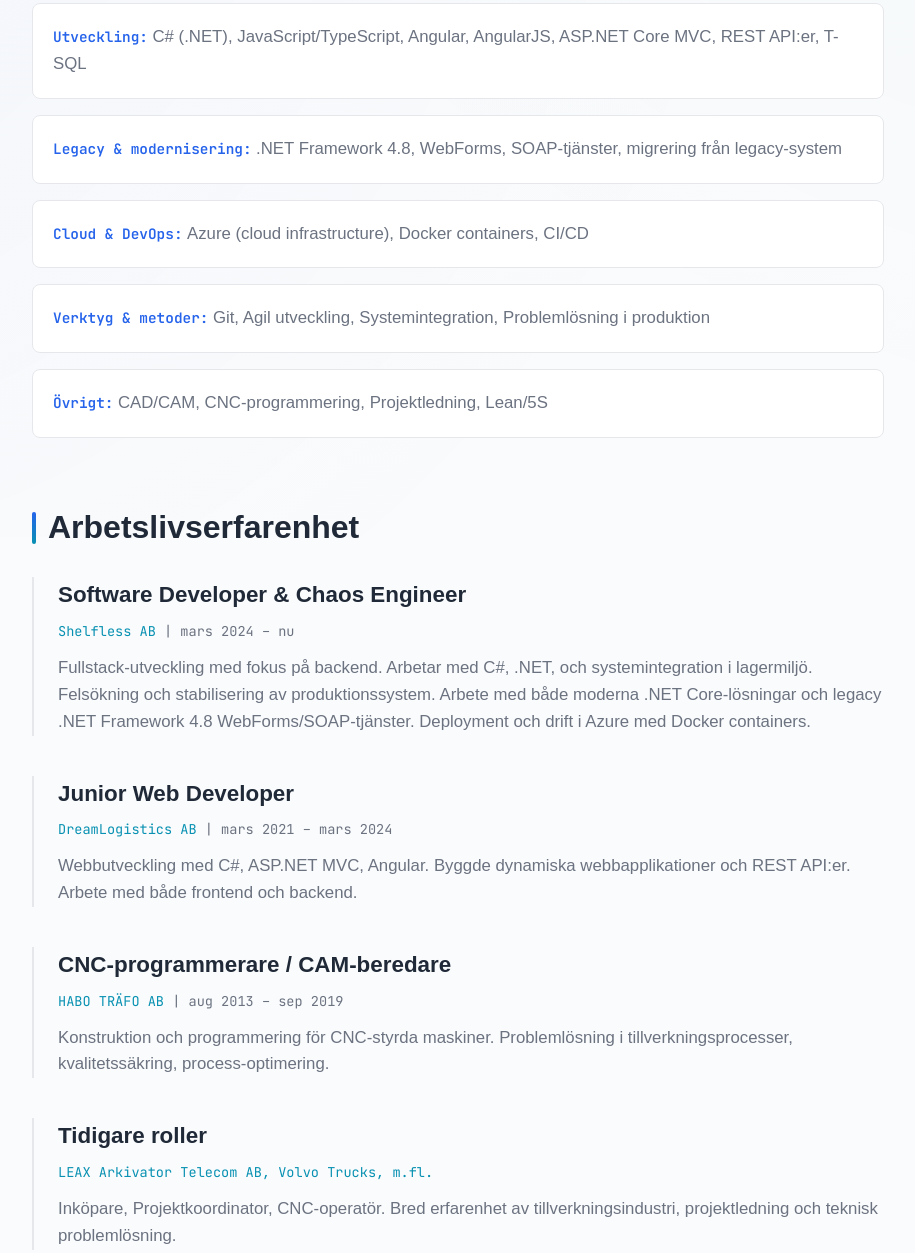
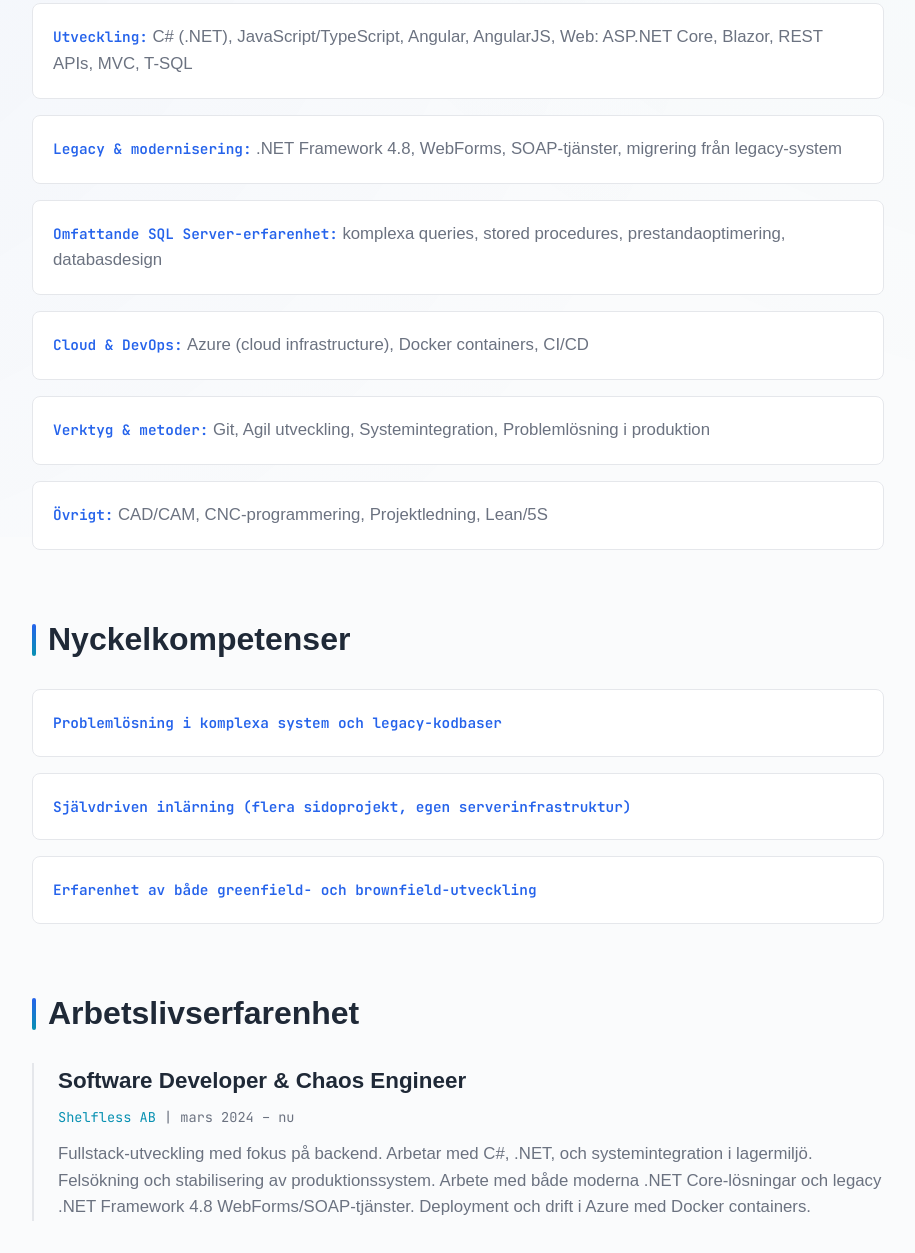
Before and after one commit to nullvektordom/cv, a plain HTML site: page index.html in a window 1280 px wide. Shown: the part 663-1916 px from the top of the page, without its empty margins (182-1097 px from the left). Drawn offline with Linux system fonts and the light colour scheme; a web font is replaced by a local one.

Commit message:
Revise skills and work experience sections in index.html
Updated skills and experience descriptions for clarity and detail.

```diff
--- a/index.html
+++ b/index.html
@@ -493,11 +493,15 @@
             <div class="skills-grid">
                 <div class="skill-category">
                     <strong>Utveckling:</strong>
-                    <span>C# (.NET), JavaScript/TypeScript, Angular, AngularJS, ASP.NET Core MVC, REST API:er, T-SQL</span>
+                    <span>C# (.NET), JavaScript/TypeScript, Angular, AngularJS, Web: ASP.NET Core, Blazor, REST APIs, MVC, T-SQL</span>
                 </div>
                 <div class="skill-category">
                     <strong>Legacy & modernisering:</strong>
                     <span>.NET Framework 4.8, WebForms, SOAP-tjänster, migrering från legacy-system</span>
+                </div>
+                <div class="skill-category">
+                    <strong>Omfattande SQL Server-erfarenhet:</strong>
+                    <span>komplexa queries, stored procedures, prestandaoptimering, databasdesign</span>
                 </div>
                 <div class="skill-category">
                     <strong>Cloud & DevOps:</strong>
@@ -510,6 +514,20 @@
                 <div class="skill-category">
                     <strong>Övrigt:</strong>
                     <span>CAD/CAM, CNC-programmering, Projektledning, Lean/5S</span>
+                </div>
+            </div>
+        </section>
+        <section>
+            <h2>Nyckelkompetenser</h2>
+            <div class="skills-grid">
+                <div class="skill-category">
+                    <strong>Problemlösning i komplexa system och legacy-kodbaser</strong>
+                </div>
+                <div class="skill-category">
+                    <strong>Självdriven inlärning (flera sidoprojekt, egen serverinfrastruktur)</strong>
+                </div>
+                <div class="skill-category">
+                    <strong>Erfarenhet av både greenfield- och brownfield-utveckling</strong>
                 </div>
             </div>
         </section>
@@ -535,8 +553,11 @@
                     <span class="company">DreamLogistics AB</span> | mars 2021 – mars 2024
                 </div>
                 <p>
-                    Webbutveckling med C#, ASP.NET MVC, Angular. Byggde dynamiska webbapplikationer och REST API:er.
-                    Arbete med både frontend och backend.
+                    - Utveckling och underhåll av komplext lagerstyringssystem i C#, .NET Core och SQL Server
+                    - Omfattande arbete med Azure-infrastruktur (App Services, SQL Database, Storage)
+                    - Databasdesign och optimering för transaktionskrävande miljöer
+                    - Hantering av teknisk skuld och refactoring i stor legacy-kodbas
+                    - Teknologier: C# 8-12, .NET Core 3.1-8, SQL Server 2019, Azure, Docker
                 </p>
             </div>
 
@@ -601,7 +622,7 @@
             <div class="job">
                 <h3>NullVector Dominion</h3>
                 <div class="meta">
-                    <a href="https://nullvector-dominion.space" target="_blank" style="color: var(--highlight); text-decoration: none; font-family: 'JetBrains Mono', monospace; font-size: 0.85rem; position: relative;">nullvector-dominion.space</a> | Pågående
+                    <a href="" target="_blank" style="color: var(--highlight); text-decoration: none; font-family: 'JetBrains Mono', monospace; font-size: 0.85rem; position: relative;">nullvector-dominion.space</a> | Tidigare projekt
                 </div>
                 <p>
                     Experimentell plattform för AI-system och simulationer. Inkluderar cyberpunk terminal-hackingspel (Rust + SvelteKit),
```
